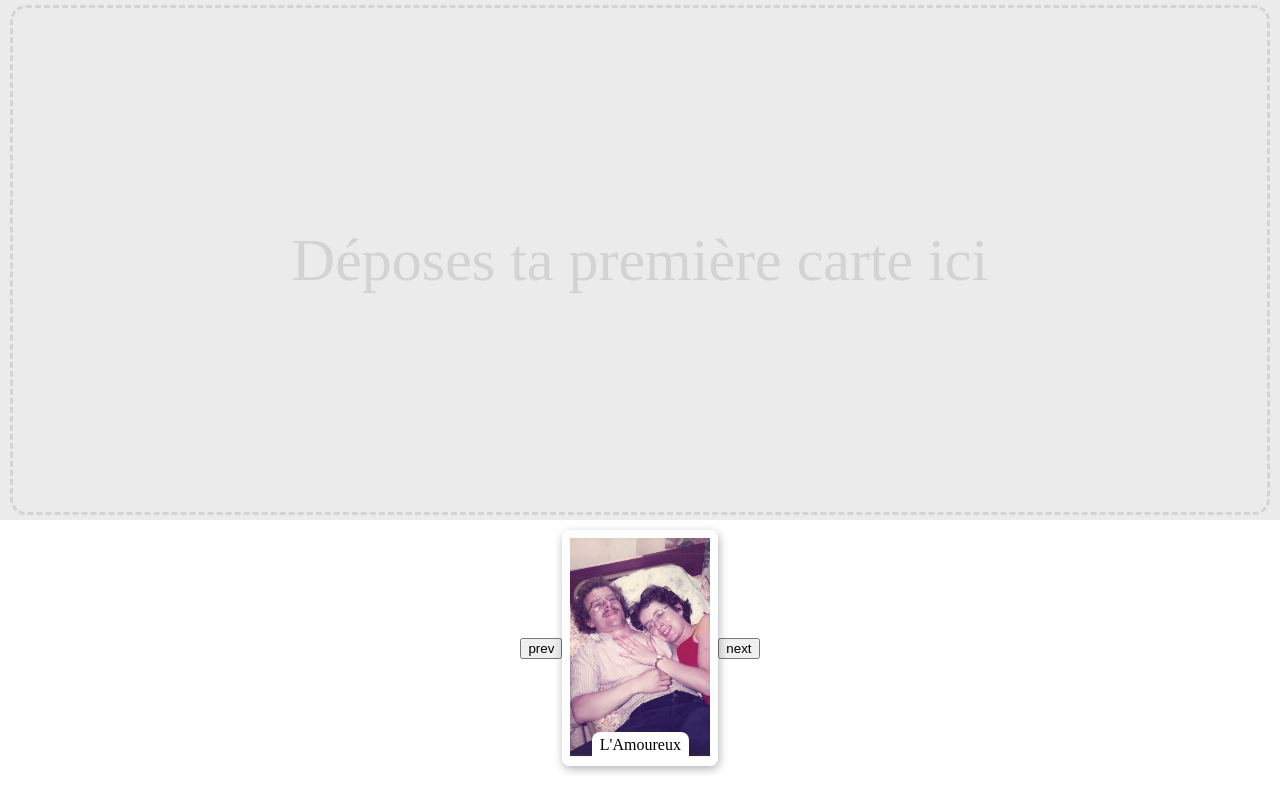
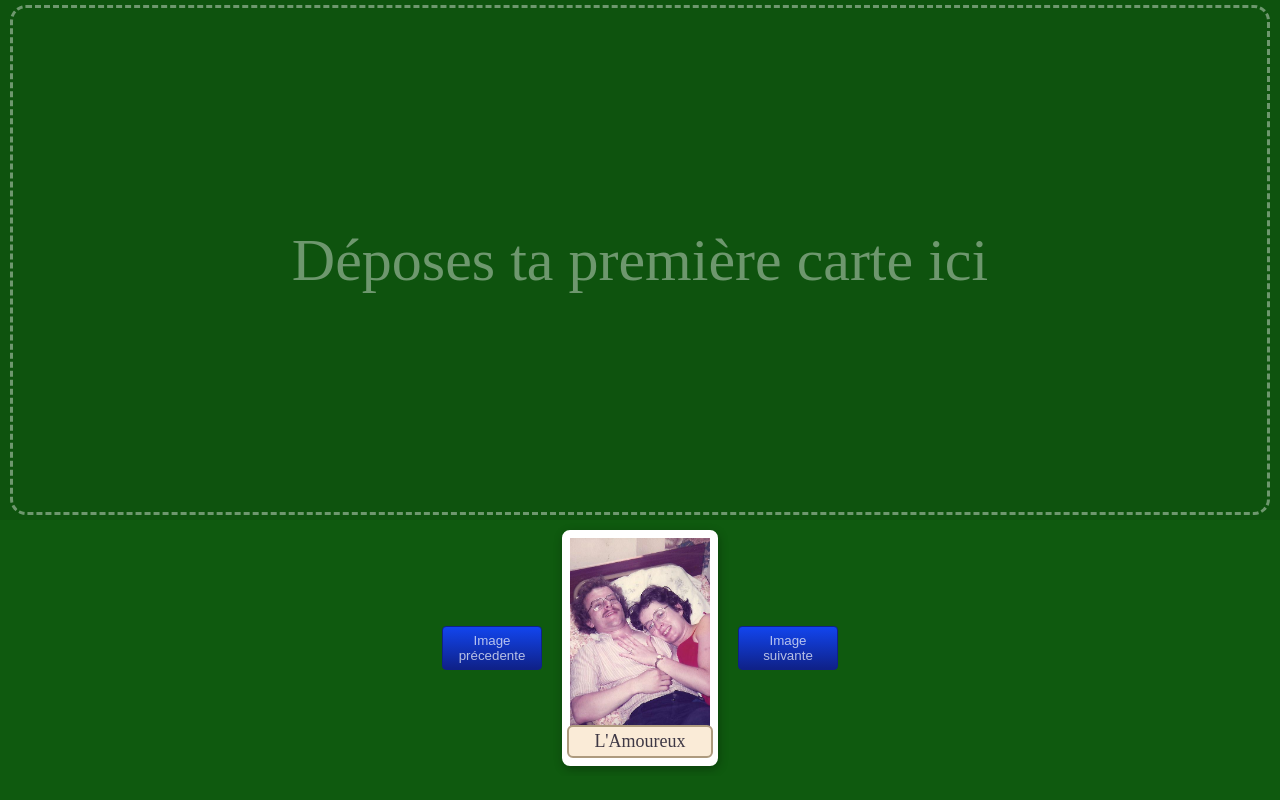
Before and after one commit to julienr114/personal-timeline-game, a Vue app: page / in a window 1280 px wide. Built offline with nearby package versions, Linux system fonts and the light colour scheme.

Commit message:
✨ card & board styles and big card preview

```diff
--- a/src/App.vue
+++ b/src/App.vue
@@ -20,6 +20,9 @@ export default {
     margin: 0px;
     #app {
       height: 100vh;
+      background-color: #0f5a0f;
+      background-size: cover;
+      background-position: 50% 50%;
     }
   }
 </style>
--- a/src/components/Board.vue
+++ b/src/components/Board.vue
@@ -7,17 +7,17 @@
       draggable(
         class="timeline",
         v-model="game.board",
-        :options="{ group: { name: 'timeline', pull: false, put: 'desk' }, sort: false }",
+        :options="{ group: { name: 'timeline', pull: false, put: 'desk' }, sort: false, fallbackOnBody: true }",
         @add="checkMove"
       )
         .event(v-for="(event, index) in game.board", :key="index")
           card(:event="event")
     .desk__wrapper(v-if="game.desk.length > 0")
       .desk
-        button(@click="game.toPrevCardOfTheDeck()") prev
+        button(@click="game.toPrevCardOfTheDeck()") Image précedente
         draggable(v-model="topOfTheDesk", :options="{ group: { name: 'desk', pull: 'timeline', put: false } }")
           card(v-for="(event, index) in topOfTheDesk",  :event="event", :enabled-date="false")
-        button(@click="game.toNextCardOfTheDeck()") next
+        button(@click="game.toNextCardOfTheDeck()") Image suivante
 </template>
 
 <script>
@@ -60,7 +60,13 @@ export default {
 </script>
 
 <style lang="less">
+  @font-face {
+    font-family: "Playfair Display";
+    src: url("../assets/fonts/PlayfairDisplay-Regular.ttf") format("ttf");
+  }
+
   .board {
+    font-family: 'Playfair Display', serif;
     height: 100vh;
 
     button.interval.active {
@@ -95,17 +101,17 @@ export default {
         left: 10px;
         right: 10px;
         border-radius: 16px;
-        border: 3px dashed rgba(0, 0, 0, .1);
+        border: 3px dashed rgba(255, 255, 255, .4);
         display: flex;
         justify-content: center;
         align-items: center;
         font-size: 60px;
-        color:  rgba(0, 0, 0, .1);
+        color:  rgba(255, 255, 255, .4);
       }
 
       .timeline {
         padding-top: 10px;
-        height: 100%;
+        min-height: 60%;
         width: 100%;
         position: relative;
         align-items: flex-start;
@@ -123,6 +129,26 @@ export default {
     .desk__wrapper {
       height: 32%;
       justify-content: center;
+
+      .desk button {
+        margin: 0px 20px;
+        width: 100px;
+      }
+    }
+
+    button {
+      background: linear-gradient(#1245ee, #0f2188);
+      border: 1px solid #0f2188;
+      color: rgba(255, 255, 255, .7);
+      padding: 6px 8px;
+      border-radius: 4px;
+      text-align: center;
+    }
+
+    button:hover {
+      cursor: pointer;
+      background: linear-gradient(tint(#1245ee, 10%), tint(#0f2188, 10%));
+      color: rgba(255, 255, 255, 8);
     }
   }
 </style>
--- a/src/components/Card.vue
+++ b/src/components/Card.vue
@@ -2,6 +2,13 @@
   .event__card(:style="[ background ]")
     span.event__card__date(v-if="enabledDate") {{ event.year }}
     span.event__card__title {{ event.title }}
+    .event__cart__showmore__button(@click="bigMode = true")
+      .text Afficher en grand
+    .big__card__wrapper(v-if="bigMode", @click="bigMode = false")
+      .big__card
+        img(:src="event.pictureUrl")
+        span.text *Clique n'importe où pour revenir au jeu
+
 </template>
 
 <script>
@@ -14,6 +21,12 @@ export default {
     enabledDate: {
       type: Boolean,
       default: true
+    }
+  },
+
+  data () {
+    return {
+      bigMode: false
     }
   },
 
@@ -37,7 +50,6 @@ export default {
     align-items: center;
     justify-content: center;
     position: relative;
-    overflow: hidden;
     width: 140px;
     height: 220px;
     background-size: cover;
@@ -45,18 +57,87 @@ export default {
 
     .event__card__date, .event__card__title {
       position: absolute;
-      background-color: white;
-      padding: 4px 8px;
-      border-top-left-radius: 8px;
-      border-top-right-radius: 8px;
+      border-radius: 6px;
+      border: 2px solid #ad9a7e;
     }
 
     .event__card__title {
       bottom: 0px;
+      padding: 4px 2px;
+      left: -3px;
+      right: -3px;
+      text-align: center;
+      font-size: 18px;
+      color: #3e3845;
+      background-color: antiquewhite;
+      z-index: 1;
     }
 
     .event__card__date {
-      bottom: 26px;
+      bottom: 28px;
+      z-index: 2;
+      background: linear-gradient(0.25turn, #1245ee, #0f2188);
+      color: white;
+      padding: 4px 6px;
+    }
+
+    .event__cart__showmore__button {
+      position: absolute;
+      top: 0px;
+      left: 0px;
+      right: 0px;
+      background: linear-gradient(black , transparent);
+      padding: 15px 0px;
+      color: white;
+      text-align: center;
+      transition: opacity .2s ease;
+      opacity: 0;
+      .text {
+        transition: transform .3s ease;
+        transform: translateY(-10px);
+      }
+    }
+
+    &:hover .event__cart__showmore__button {
+      opacity: 1;
+      .text {
+        transform: translateY(-5px);
+      }
+
+      &:hover {
+        color: #ff206b;
+        cursor: pointer;
+
+      }
+    }
+
+    .big__card__wrapper {
+      position: fixed;
+      top: 0px;
+      left: 0px;
+      right: 0px;
+      bottom: 0px;
+      background-color: rgba(0, 0, 0, 0.8);
+      z-index: 99;
+      display: flex;
+      justify-content: center;
+      align-items: center;
+      .big__card {
+        height: 80%;
+        border: 16px solid white;
+        border-radius: 16px;
+        img {
+          height: 100%;
+        }
+        .text {
+          color: rgba(255, 255, 255, .6);
+          position: absolute;
+          bottom: 20px;
+          left: 0px;
+          right: 0px;
+          text-align: center;
+        }
+      }
     }
   }
 </style>
```
Also changed, not shown: src/assets/fonts/MuktaMahee-Regular.ttf (added), src/assets/fonts/PlayfairDisplay-Regular.ttf (added).
